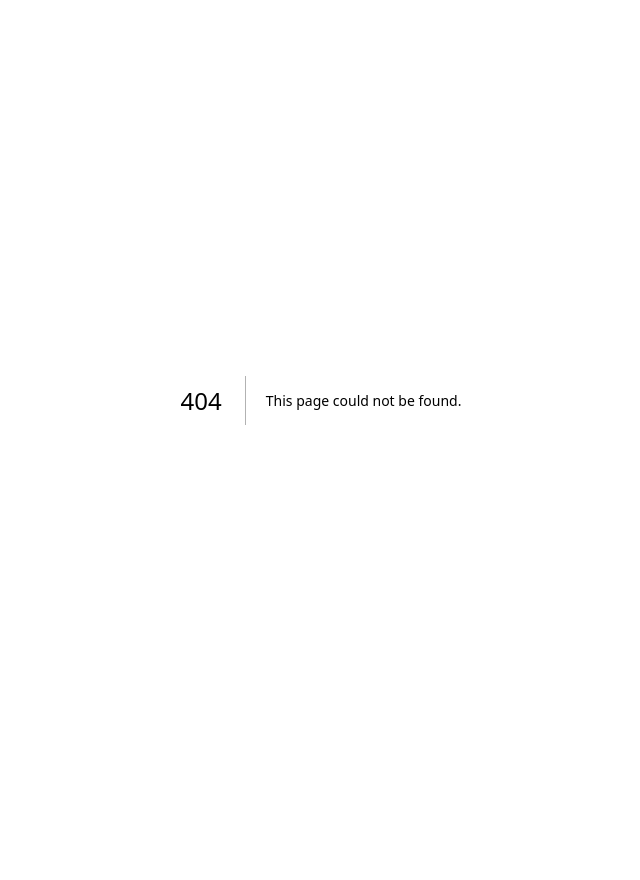
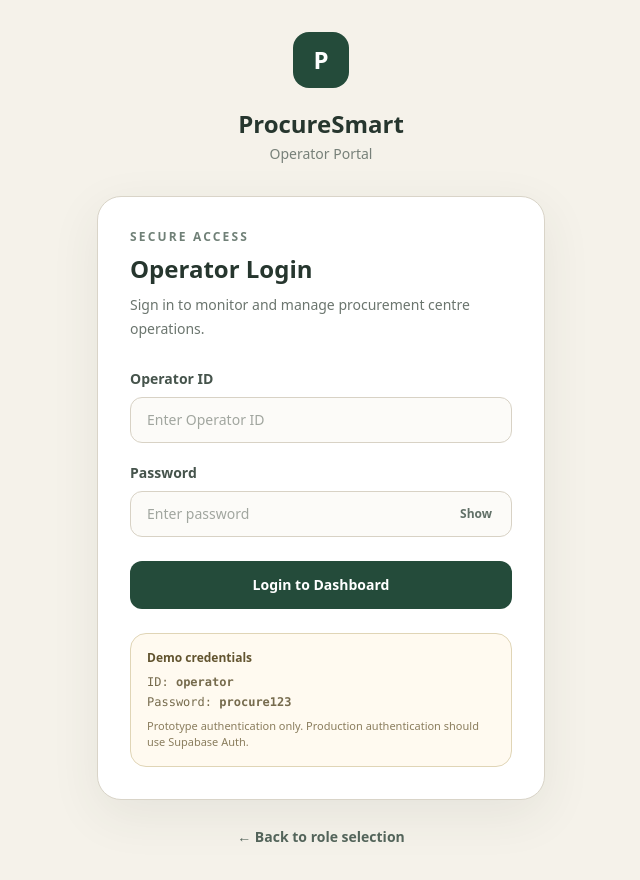
Before and after one commit to kaleemarif/procuresmart, a Next.js app in the folder frontend/: page /operator/login in a window 1280 px wide. Before the commit this address had no page. Shown: the whole page, without its empty margins (319-959 px from the left). Before the commit the page ends 800 px from the top, so only its background shows below. Built offline with nearby package versions, Linux system fonts and the light colour scheme.

Commit message:
Add Operator Login Page component

```diff
--- /dev/null
+++ b/frontend/app/operator/login/page.tsx
@@ -0,0 +1,191 @@
+"use client";
+
+import { FormEvent, useState } from "react";
+import Link from "next/link";
+import { useRouter } from "next/navigation";
+
+const DEMO_OPERATOR_ID = "operator";
+const DEMO_OPERATOR_PASSWORD = "procure123";
+
+export default function OperatorLoginPage() {
+  const router = useRouter();
+
+  const [operatorId, setOperatorId] = useState("");
+  const [password, setPassword] = useState("");
+  const [showPassword, setShowPassword] = useState(false);
+  const [error, setError] = useState("");
+  const [loading, setLoading] = useState(false);
+
+  function handleSubmit(event: FormEvent<HTMLFormElement>) {
+    event.preventDefault();
+
+    setError("");
+
+    if (!operatorId.trim() || !password) {
+      setError("Please enter your Operator ID and password.");
+      return;
+    }
+
+    setLoading(true);
+
+    if (
+      operatorId.trim().toLowerCase() === DEMO_OPERATOR_ID &&
+      password === DEMO_OPERATOR_PASSWORD
+    ) {
+      sessionStorage.setItem(
+        "procuresmart_operator_authenticated",
+        "true"
+      );
+
+      sessionStorage.setItem(
+        "procuresmart_operator_id",
+        operatorId.trim()
+      );
+
+      router.push("/operator");
+      return;
+    }
+
+    setLoading(false);
+    setError("Invalid Operator ID or password.");
+  }
+
+  return (
+    <main className="min-h-screen bg-[#f5f2ea] text-[#26362e]">
+      <div className="mx-auto flex min-h-screen max-w-6xl items-center justify-center px-5 py-8 lg:px-8">
+        <div className="w-full max-w-md">
+          {/* Brand */}
+          <div className="mb-8 text-center">
+            <div className="mx-auto flex h-14 w-14 items-center justify-center rounded-2xl bg-[#244b3a] text-2xl font-bold text-white">
+              P
+            </div>
+
+            <h1 className="mt-5 text-2xl font-bold">
+              ProcureSmart
+            </h1>
+
+            <p className="mt-1 text-sm text-[#778079]">
+              Operator Portal
+            </p>
+          </div>
+
+          {/* Login card */}
+          <div className="rounded-3xl border border-[#d9d4c8] bg-white p-6 shadow-[0_15px_50px_rgba(48,59,52,0.08)] sm:p-8">
+            <div className="mb-7">
+              <p className="text-xs font-bold uppercase tracking-[0.18em] text-[#708077]">
+                Secure Access
+              </p>
+
+              <h2 className="mt-2 text-2xl font-bold">
+                Operator Login
+              </h2>
+
+              <p className="mt-2 text-sm leading-6 text-[#6b756e]">
+                Sign in to monitor and manage procurement centre operations.
+              </p>
+            </div>
+
+            <form onSubmit={handleSubmit}>
+              {/* Operator ID */}
+              <label className="block">
+                <span className="mb-2 block text-sm font-bold text-[#46544c]">
+                  Operator ID
+                </span>
+
+                <input
+                  type="text"
+                  value={operatorId}
+                  onChange={(event) =>
+                    setOperatorId(event.target.value)
+                  }
+                  placeholder="Enter Operator ID"
+                  autoComplete="username"
+                  className="w-full rounded-xl border border-[#d8d2c5] bg-[#fcfbf8] px-4 py-3 text-sm text-[#26362e] outline-none transition placeholder:text-[#a1a69f] focus:border-[#66836f] focus:bg-white focus:ring-2 focus:ring-[#dce7df]"
+                />
+              </label>
+
+              {/* Password */}
+              <label className="mt-5 block">
+                <span className="mb-2 block text-sm font-bold text-[#46544c]">
+                  Password
+                </span>
+
+                <div className="relative">
+                  <input
+                    type={showPassword ? "text" : "password"}
+                    value={password}
+                    onChange={(event) =>
+                      setPassword(event.target.value)
+                    }
+                    placeholder="Enter password"
+                    autoComplete="current-password"
+                    className="w-full rounded-xl border border-[#d8d2c5] bg-[#fcfbf8] px-4 py-3 pr-20 text-sm text-[#26362e] outline-none transition placeholder:text-[#a1a69f] focus:border-[#66836f] focus:bg-white focus:ring-2 focus:ring-[#dce7df]"
+                  />
+
+                  <button
+                    type="button"
+                    onClick={() =>
+                      setShowPassword((current) => !current)
+                    }
+                    className="absolute right-3 top-1/2 -translate-y-1/2 rounded-lg px-2 py-1 text-xs font-bold text-[#617067] hover:bg-[#f0eee7]"
+                  >
+                    {showPassword ? "Hide" : "Show"}
+                  </button>
+                </div>
+              </label>
+
+              {/* Error */}
+              {error && (
+                <div className="mt-5 rounded-xl border border-red-200 bg-red-50 px-4 py-3 text-sm text-red-700">
+                  {error}
+                </div>
+              )}
+
+              {/* Login */}
+              <button
+                type="submit"
+                disabled={loading}
+                className="mt-6 w-full rounded-xl bg-[#244b3a] px-4 py-3.5 text-sm font-bold text-white transition hover:bg-[#193b2c] disabled:cursor-not-allowed disabled:opacity-60"
+              >
+                {loading ? "Signing in..." : "Login to Dashboard"}
+              </button>
+            </form>
+
+            {/* Demo credentials */}
+            <div className="mt-6 rounded-2xl border border-[#e0d5b6] bg-[#fffaf0] px-4 py-4">
+              <p className="text-xs font-bold text-[#62542f]">
+                Demo credentials
+              </p>
+
+              <div className="mt-2 space-y-1 font-mono text-xs text-[#766b4d]">
+                <p>
+                  ID: <span className="font-bold">operator</span>
+                </p>
+
+                <p>
+                  Password:{" "}
+                  <span className="font-bold">procure123</span>
+                </p>
+              </div>
+
+              <p className="mt-2 text-[11px] leading-4 text-[#8a7d5d]">
+                Prototype authentication only. Production authentication
+                should use Supabase Auth.
+              </p>
+            </div>
+          </div>
+
+          {/* Back */}
+          <div className="mt-6 text-center">
+            <Link
+              href="/"
+              className="text-sm font-semibold text-[#53645a] hover:text-[#244b3a]"
+            >
+              ← Back to role selection
+            </Link>
+          </div>
+        </div>
+      </div>
+    </main>
+  );
+}
```
